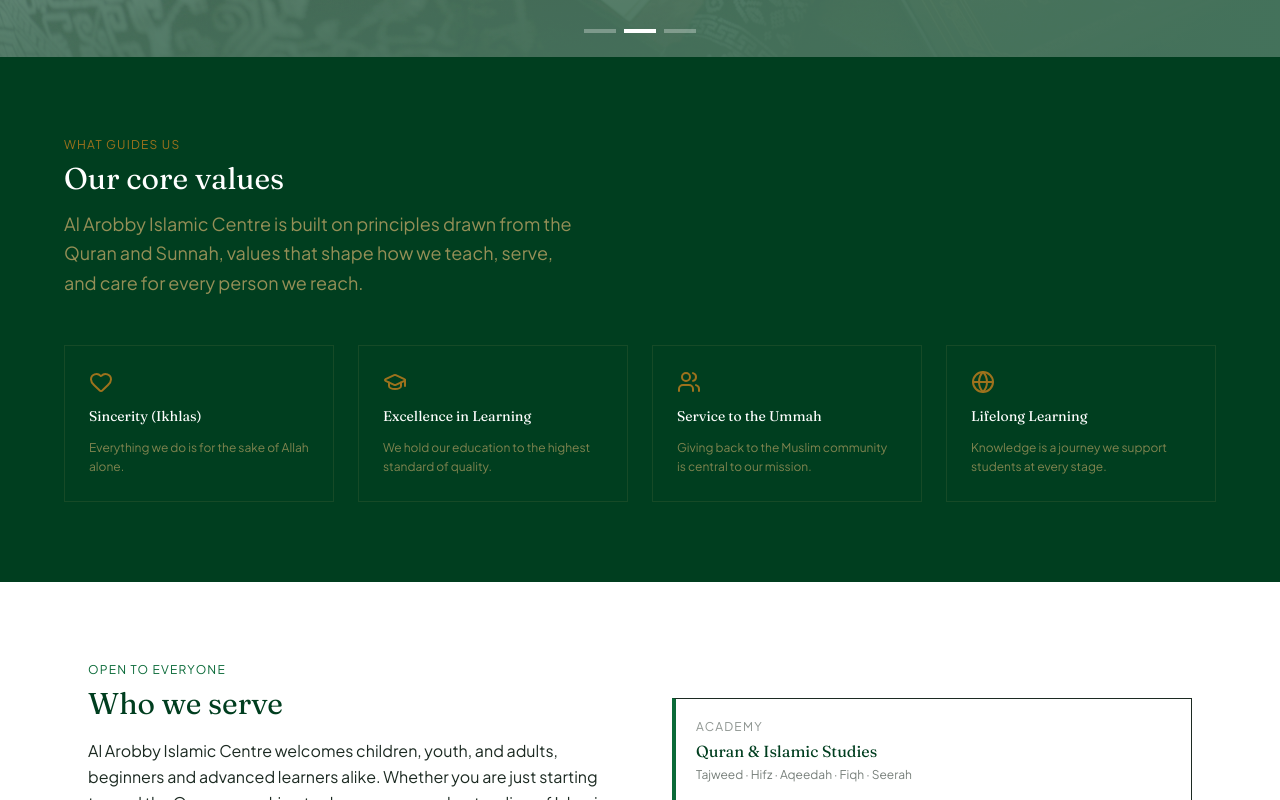
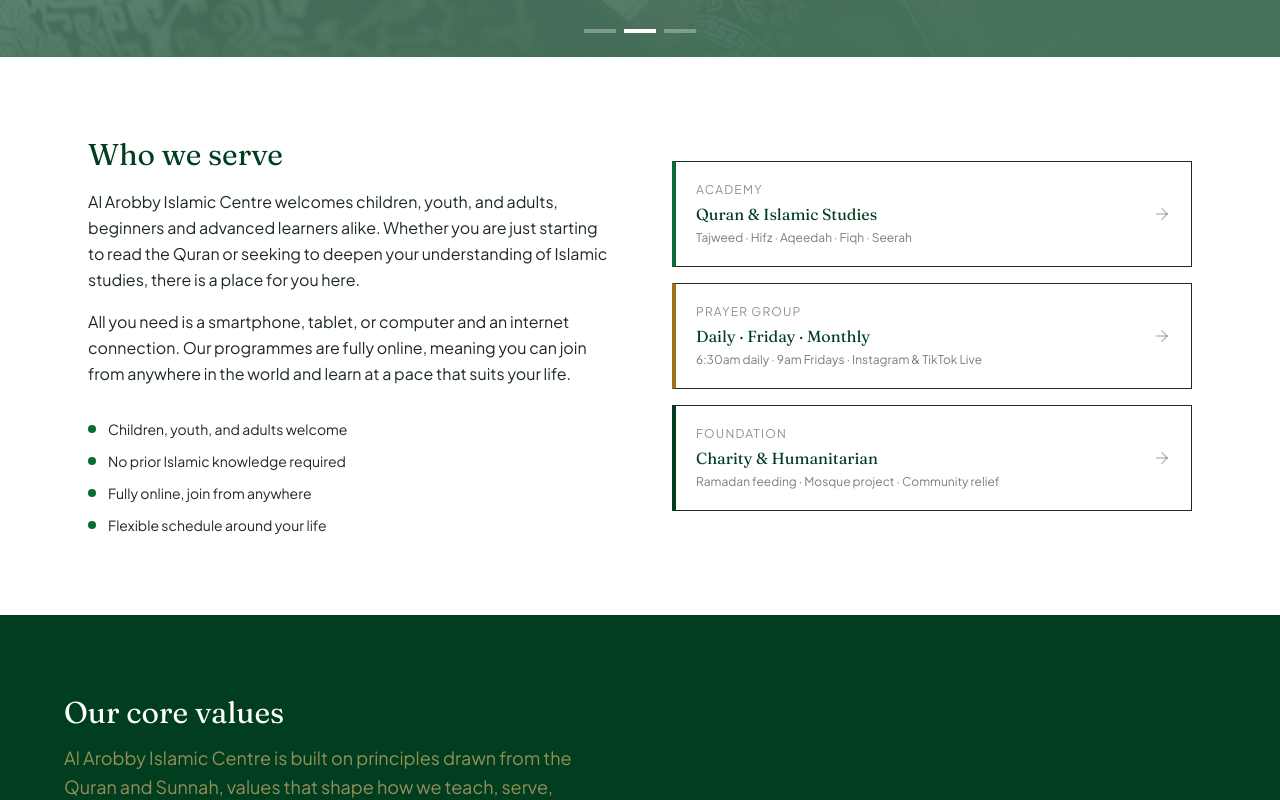
Before and after one commit to Prudentdev-xyz/AL-AROBBY-ISLAMIC-CENTRE, a React (Vite) app: page / in a window 1280 px wide. Shown: the part 820-1620 px from the top of the page. Built offline with nearby package versions, Linux system fonts and the light colour scheme; no server answers.

Commit message:
Add apply/donate buttons to hero sections

```diff
--- a/api/send-confirmation.js
+++ b/api/send-confirmation.js
@@ -85,7 +85,7 @@
 
         <div style="text-align: center; margin: 28px 0;">
 
-            href="https://wa.me/2348168919665?text=${encodeURIComponent(
+            href="https://wa.me/2349026128141?text=${encodeURIComponent(
               `Assalamu Alaikum, I've made payment for ${course} at Al Arobby Academy. My name is ${full_name}. Here's my proof of payment.`
             )}"
             style="background-color: #1b3a2f; color: #f5e6c8; padding: 14px 28px; text-decoration: none; font-size: 14px; display: inline-block;"
--- a/src/App.jsx
+++ b/src/App.jsx
@@ -13,10 +13,12 @@
 import PrayerGroupApplications from "./admin/PrayerGroupApplications";
 import MadrasahApply from "./pages/Madrasah/Apply";
 import PrayerGroupApply from "./pages/PrayerGroup/Apply";
+import ScrollToTop from "./components/ScrollToTop";
 
 function App() {
   return (
     <div className="flex flex-col min-h-screen">
+      <ScrollToTop />
       <Navbar />
 
       <main className="flex-1">
--- /dev/null
+++ b/src/components/ScrollToTop.jsx
@@ -0,0 +1,12 @@
+import { useEffect } from "react";
+import { useLocation } from "react-router-dom";
+
+export default function ScrollToTop() {
+  const { pathname } = useLocation();
+
+  useEffect(() => {
+    window.scrollTo(0, 0);
+  }, [pathname]);
+
+  return null;
+}
--- a/src/index.css
+++ b/src/index.css
@@ -26,3 +26,7 @@
 button {
   @apply cursor-pointer;
 }
+
+html {
+  scroll-behavior: smooth;
+}
--- a/src/pages/About.jsx
+++ b/src/pages/About.jsx
@@ -55,7 +55,7 @@
     desc: "A dedicated institution focused on providing quality Qur’anic education, Islamic studies, character development, and moral training for students of all ages.",
   },
   {
-    role: "Founder and Prayer Therapist",
+    role: "Founder",
     org: "Al-Arobby Prayer Group",
     desc: "A faith-based platform established to encourage spiritual growth, collective remembrance of Allah, counseling, prayer therapy, and support for Muslims seeking guidance and inner peace.",
   },
--- a/src/pages/Foundation/index.jsx
+++ b/src/pages/Foundation/index.jsx
@@ -17,6 +17,7 @@
 import community from "../../assets/community.jpg";
 import social from "../../assets/social.jpg";
 import charity4 from "../../assets/charity4.jpg";
+import mosquePlan from "../../assets/al-arobby-mosque-plan.jpg";
 
 const coreValues = [
   { label: "Faith and Trust in Allah", icon: Compass },
@@ -32,7 +33,7 @@
   {
     label: "Ongoing Mosque Development Project",
     desc: "An ongoing effort to build a permanent mosque serving as a centre for worship, Quranic education, and community gatherings.",
-    image: charity4,
+    image: mosquePlan,
   },
   {
     label: "Ramadan Feeding Programme",
@@ -108,6 +109,30 @@
           Serving humanity through charity, compassion, and community support
           guided by the teachings of Islam.
         </p>
+
+        <div className="flex flex-wrap items-center justify-center gap-4 mt-8">
+          <Link
+            to="/foundation/prayer-group/apply"
+            className="
+              inline-block px-8 py-4
+              bg-white text-sm font-body text-forest
+              hover:bg-champagne transition-colors duration-300
+            "
+          >
+            Apply for Membership
+          </Link>
+
+          <a
+            href="#donate"
+            className="
+              inline-block px-8 py-4
+              border border-champagne text-sm font-body text-white
+              hover:bg-white/10 transition-colors duration-300
+            "
+          >
+            Support Our Work
+          </a>
+        </div>
       </div>
     </section>
   );
@@ -497,7 +522,7 @@
   const active = accounts[activeTab];
 
   return (
-    <section className="px-6 py-20 bg-neutral">
+    <section id="donate" className="px-6 py-20 bg-neutral">
       <div className="max-w-3xl mx-auto">
         <FadeIn>
           <h2 className="text-3xl font-display text-forest">
--- a/src/pages/Home.jsx
+++ b/src/pages/Home.jsx
@@ -8,6 +8,7 @@
   Heart,
   GraduationCap,
   Globe,
+  ArrowRight,
 } from "lucide-react";
 import heroOne from "../assets/centre.jpg";
 import heroTwo from "../assets/charity.jpg";
@@ -242,9 +243,6 @@
   return (
     <section className="bg-forest px-6 py-20">
       <div className="max-w-6xl mx-auto">
-        <p className="text-xs font-body tracking-widest uppercase text-gold mb-2">
-          What guides us
-        </p>
         <h2 className="text-3xl font-display text-white mb-3">
           Our core values
         </h2>
@@ -278,9 +276,6 @@
     <section className="px-6 py-20 max-w-6xl mx-auto">
       <div className="grid grid-cols-1 md:grid-cols-2 gap-16 items-center">
         <div>
-          <p className="text-xs font-body tracking-widest uppercase text-emerald mb-2">
-            Open to everyone
-          </p>
           <h2 className="text-3xl font-display text-forest mb-4">
             Who we serve
           </h2>
@@ -317,30 +312,46 @@
               value: "Quran & Islamic Studies",
               sub: "Tajweed · Hifz · Aqeedah · Fiqh · Seerah",
               color: "border-l-emerald",
+              link: "/madrasah",
             },
             {
               label: "Prayer Group",
               value: "Daily · Friday · Monthly",
               sub: "6:30am daily · 9am Fridays · Instagram & TikTok Live",
               color: "border-l-gold",
+              link: "/foundation/prayer-group",
             },
             {
               label: "Foundation",
               value: "Charity & Humanitarian",
               sub: "Ramadan feeding · Mosque project · Community relief",
               color: "border-l-forest",
+              link: "/foundation/charity",
             },
-          ].map(({ label, value, sub, color }) => (
-            <div
+          ].map(({ label, value, sub, color, link }) => (
+            <Link
               key={label}
-              className={`p-5 border border-stroke border-l-4 ${color}`}
+              to={link}
+              className={`
+                group p-5 border border-stroke border-l-4 ${color}
+                hover:bg-charcoal/[0.02] transition-colors duration-300
+                flex items-center justify-between
+              `}
             >
-              <p className="text-xs font-body uppercase tracking-widest text-charcoal/50 mb-1">
-                {label}
-              </p>
-              <p className="text-base font-display text-forest mb-1">{value}</p>
-              <p className="text-xs font-body text-charcoal/60">{sub}</p>
-            </div>
+              <div>
+                <p className="text-xs font-body uppercase tracking-widest text-charcoal/50 mb-1">
+                  {label}
+                </p>
+                <p className="text-base font-display text-forest mb-1">
+                  {value}
+                </p>
+                <p className="text-xs font-body text-charcoal/60">{sub}</p>
+              </div>
+              <ArrowRight
+                size={18}
+                className="text-charcoal/30 group-hover:text-emerald group-hover:translate-x-1 transition-all duration-300 shrink-0"
+              />
+            </Link>
           ))}
         </div>
       </div>
@@ -352,8 +363,8 @@
   return (
     <>
       <Hero />
+      <WhoWeServe />
       <CoreValues />
-      <WhoWeServe />
       <About />
     </>
   );
--- a/src/pages/Madrasah/Apply.jsx
+++ b/src/pages/Madrasah/Apply.jsx
@@ -131,7 +131,7 @@
           </p>
 
           <a
-            href={`https://wa.me/2348168919665?text=${encodeURIComponent(
+            href={`https://wa.me/2349026128141?text=${encodeURIComponent(
               `Assalamu Alaikum, I just applied for ${form.course} at Al Arobby Academy. My name is ${form.full_name}. I'll send payment proof here.`,
             )}`}
             target="_blank"
--- a/src/pages/PrayerGroup/Apply.jsx
+++ b/src/pages/PrayerGroup/Apply.jsx
@@ -138,10 +138,10 @@
       ctx.textAlign = "center";
       ctx.fillStyle = BRAND.white;
       ctx.font = "600 30px 'Fraunces', serif";
-      ctx.fillText("AL AROBBY", cx, 175);
+      ctx.fillText("AL AROBBY ISLAMIC PRAYER GROUP", cx, 175);
       ctx.fillStyle = BRAND.champagne;
       ctx.font = "500 15px 'Plus Jakarta Sans', sans-serif";
-      ctx.fillText("PRAYER GROUP · ASALATU", cx, 200);
+      ctx.fillText("(THE PRAYER THERAPIST)", cx, 200);
 
       // 5. Photo circle, straddling the charcoal/white boundary —
       // pushed down slightly so it no longer overlaps the header text
--- a/src/pages/PrayerGroup/index.jsx
+++ b/src/pages/PrayerGroup/index.jsx
@@ -133,16 +133,30 @@
           A faith-based gathering dedicated to spiritual growth, prayer, Islamic
           teachings, and community development.
         </p>
+
         <Link
-          to="/foundation"
+          to="/foundation/prayer-group/apply"
           className="
-            inline-block mt-6
-            text-sm font-body text-champagne
-            hover:text-gold transition-colors duration-300
+            inline-block mt-8 px-8 py-4
+            bg-white text-sm font-body text-forest
+            hover:bg-champagne transition-colors duration-300
           "
         >
-          ← Back to Foundation
+          Apply for Membership
         </Link>
+
+        <div>
+          <Link
+            to="/foundation"
+            className="
+              inline-block mt-6
+              text-sm font-body text-champagne
+              hover:text-gold transition-colors duration-300 font-bold md:font-normal
+            "
+          >
+            ← Back to Foundation
+          </Link>
+        </div>
       </div>
     </section>
   );
```
Also changed, not shown: src/pages/Charity/index.jsx (+19 -5 lines), src/pages/Madrasah/CourseDetail.jsx (+12 -23 lines).
